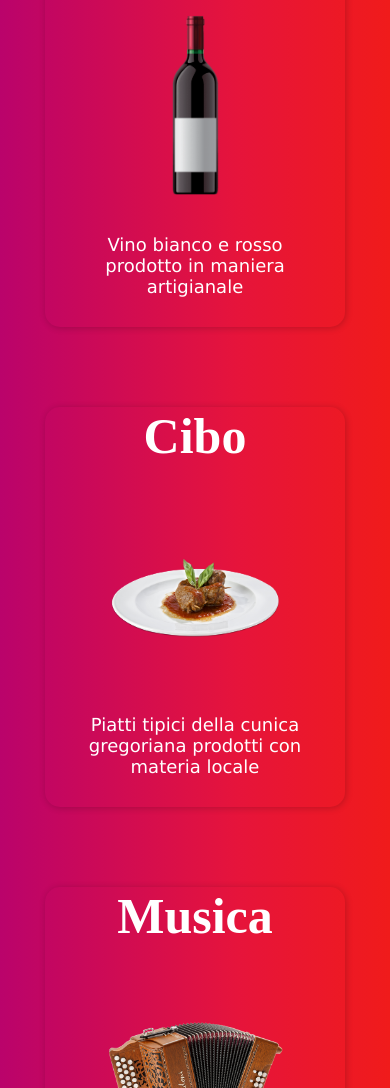
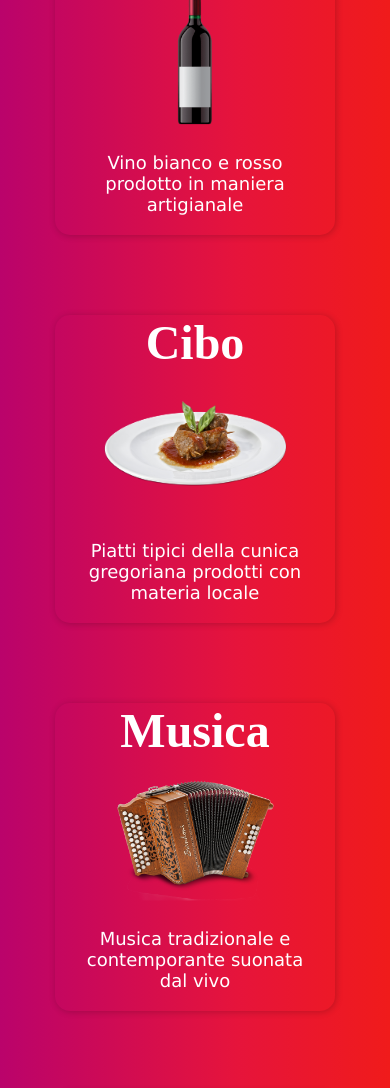
Before and after one commit to Pier45/Website, a plain HTML site: page index.html in a window 390 px wide. Shown: the part 769-1857 px from the top of the page. Drawn offline with Linux system fonts and the light colour scheme; a web font is replaced by a local one.

Commit message:
v2.8
-Improved responsivness
-Start improving first section

```diff
--- a/index.html
+++ b/index.html
@@ -42,7 +42,7 @@
                         <img src="img/sagraq.jpg" alt="" style="height: 70px; margin-top: 50px;">
                     </div>
                     <div class="im-first">
-                        <img src="img/baccanalia.png" alt="" style="width: 100%; height: auto;">
+                        <img src="img/baccanalia.png" alt="" style="width: 100%; height: auto; opacity: .5; filter: grayscale();">
                     </div>
 
                 </div>
@@ -50,22 +50,30 @@
                 <div class="second">
                     <div class="second-one">
                         <h1>Vino</h1>
-                        <img src="./img/vino.png" alt="" style="width: auto; height: 45%; margin-top: 10%;">
+                        <div class="second-img">
+                            <img src="./img/vino.png" alt="">
+                        </div>
                         <p>Vino bianco e rosso prodotto in maniera artigianale</p>
                     </div>
                     <div class="second-one">
                         <h1>Cibo</h1>
-                        <img src="./img/cibo.png" alt="" style="width: 60%; height: auto; margin-top:27%;">
+                        <div class="second-img">
+                            <img src="./img/cibo.png" alt="" >
+                        </div>
                         <p>Piatti tipici della cunica gregoriana prodotti con materia locale</p>
                     </div>
                     <div class="second-one">
                         <h1>Musica</h1>
-                        <img src="./img/organetto.png" alt="" style="width: 60%; height: auto; margin-top: 20%;">
+                        <div class="second-img">
+                            <img src="./img/organetto.png" alt="">
+                        </div>
                         <p>Musica tradizionale e contemporante suonata dal vivo</p>
                     </div>
                     <div class="second-one">
                         <h1>Ospitalità</h1>
-                        <img src="./img/accoglienza.png" alt="" style="width: 60%; height: auto; margin-top: 20%; filter: drop-shadow(10px 10px 15px #FFFFFF);">
+                        <div class="second-img">
+                            <img src="./img/accoglienza.png" alt="" style="filter: drop-shadow(10px 10px 15px #FFFFFF);">
+                        </div>
                         <p>Ti accoglieremo come solo il popolo gregoriano sa fare</p>
                     </div>
                 </div>
--- a/main.css
+++ b/main.css
@@ -49,30 +49,48 @@ p, span, label{
 .im-first{
     width: 550px;
     height: auto;
-    filter: grayscale();
+    background-image: linear-gradient( 90deg, rgb(255, 255, 255) 0%, rgb(243, 129, 129) 100%);
+    mix-blend-mode: overlay;
     /* border: 1px solid black; */
 }
 
 .second-one{
     margin: 40px 10px;
-    height: 400px;
-    width: 300px;
+    height: 100%;
+    width: 280px;
     color: white;
     text-align: center;
-    font-size: 25px;
-    font-family: 'Arizonia';
+    font-size: 18px;
     box-shadow: 1px 1px 7px 0 rgba(0,0,0,.2);
     border-radius: 15px;
-    position: relative;
+}
+
+.second h1{
+    height: 15%;
+    font-size: 3rem;
+    font-family: 'Arizonia';
 }
 
 .second p{
     color: white;
     font-family: 'Lucida Sans Unicode', Verdana, sans-serif;
-    font-size: 18px;
+    font-size: 1em;
+    margin: 20px 20px;
+}
+
+.second-one img{
+    max-width: 70%;
+    max-height: 90%;
     position: absolute;
-    bottom: 30px;
-    margin: 0px 40px;
+    top: 50%;
+    left: 50%;
+    transform: translate(-50%, -50%);
+}
+
+.second-img{
+    height: 60%;
+    min-height: 150px;
+    position: relative;
 }
 
 .title {
@@ -96,7 +114,6 @@ p, span, label{
 
 .fifth-one{
     margin: 40px 10px;
-    /* height: 400px; */
     width: 40%;
     min-width: 300px;
     color: white;
@@ -111,6 +128,7 @@ p, span, label{
 .fifth-one p{
     color: white;
     font-family: 'Lucida Grande', 'Lucida Sans Unicode', Verdana, sans-serif;
+    font-size: 0.6em;
     margin: 25px;
 }
 
```
